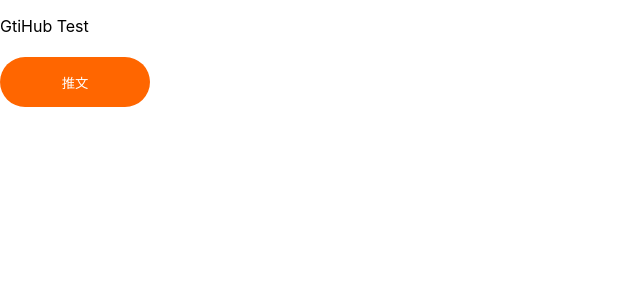
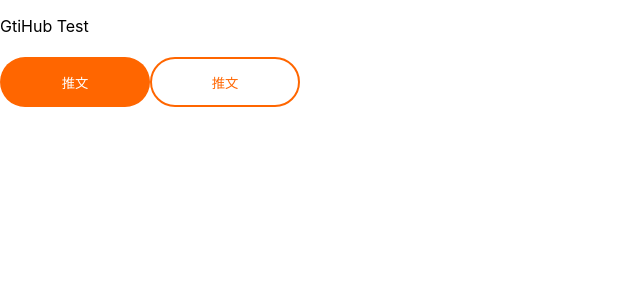
Before and after one commit to kumomiki/github_test, a React (Create React App) app: page / in a window 1280 px wide. Shown: the top 300 px of the page, without its empty margins (0-640 px from the left). Built offline with nearby package versions, Linux system fonts and the light colour scheme.

Commit message:
feat: add the other button

```diff
--- a/src/App.js
+++ b/src/App.js
@@ -1,4 +1,5 @@
 import { Button } from './components/basic_component/button';
+import style from 'src/App.module.scss'
 
 function App() {
   return (
@@ -7,7 +8,8 @@ function App() {
         <p>
           GtiHub Test
         </p>
-        <Button title='推文' />
+        <Button title='推文' className={style.buttonOrange}/>
+        <Button title='推文' className={style.buttonWhite}/>
       </header>
     </div>
   );
--- /dev/null
+++ b/src/App.module.scss
@@ -0,0 +1,28 @@
+.buttonOrange{
+  margin: 5px 0;
+  background-color: #FF6600;
+  width: 150px;
+  height: 50px;
+  cursor: pointer;
+  border: transparent;
+  border-radius: 30px;
+  color: white;
+
+  &:hover{
+    border: 3px solid black;
+  }
+}
+.buttonWhite{
+  margin: 5px 0;
+  background-color: #FFF;
+  width: 150px;
+  height: 50px;
+  cursor: pointer;
+  border:2px solid #FF6600;
+  border-radius: 30px;
+  color: #FF6600;
+
+  &:hover{
+    border: 3px solid #FF6600;
+  }
+}
--- a/src/components/basic_component/button.jsx
+++ b/src/components/basic_component/button.jsx
@@ -1,4 +1,6 @@
-import style from 'src/components/basic_component/button.module.scss'
-export const Button = ({ title }) => {
-  return <button className={style.buttonOrange}> {title} </button>;
+
+export const Button = ({ title, className }) => {
+  return (
+      <button className={className}> {title} </button>
+  );
 };
--- a/src/components/basic_component/button.module.scss
+++ /dev/null
@@ -1,14 +0,0 @@
-.buttonOrange{
-  margin: 5px 0;
-  background-color: #FF6600;
-  width: 150px;
-  height: 50px;
-  cursor: pointer;
-  border: transparent;
-  border-radius: 30px;
-  color: white;
-
-  &:hover{
-    border: 3px solid black;
-  }
-}
```
